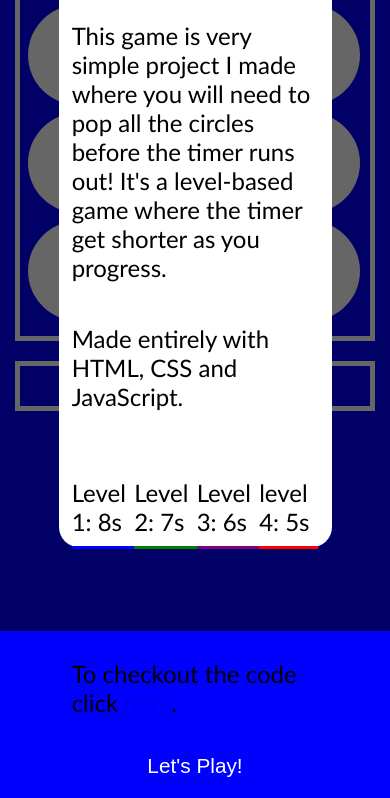
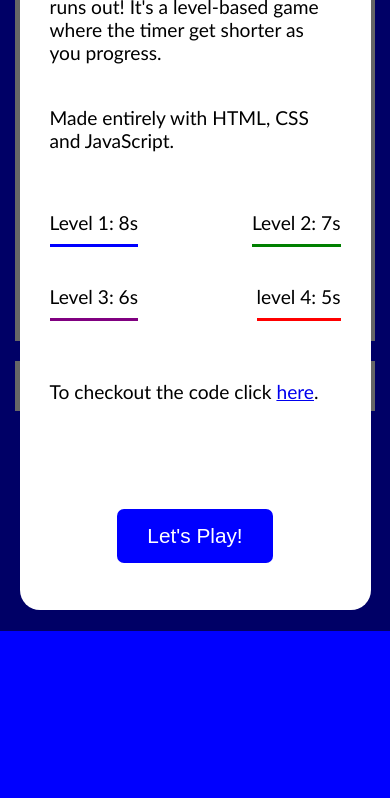
Before and after one commit to miguelRibeir0/CircleGame, a plain HTML site: page index.html in a window 390 px wide. Shown: the part 213-1011 px from the top of the page. After the commit the page ends 844 px from the top, so only its background shows below. Drawn offline with Linux system fonts and the light colour scheme.

Commit message:
made the card responsive

```diff
--- a/css/styles.css
+++ b/css/styles.css
@@ -11,6 +11,7 @@ body {
     flex-direction: column;
     background-color: blue;
     font-family: 'Trebuchet MS', sans-serif;
+    text-wrap: pretty;
 }
 .circles {
     width: 600px;
@@ -115,10 +116,11 @@ body {
     display: flex;
     width: 100%;
     justify-content: space-evenly;
-    margin: 8dvh 0;
+    margin: 10dvh 0;
 }
 .card span p {
     padding-bottom: 10px;
+    margin-bottom: 0px !important;
 }
 .card span p:first-child {
     border-bottom: 3px solid blue;
@@ -136,7 +138,7 @@ body {
     margin-bottom: 50px;
 }
 #last {
-    margin-bottom: 2dvh;
+    margin-bottom: 4dvh;
 }
 .card div:last-child button {
     padding: 20px 40px;
@@ -193,8 +195,28 @@ body {
 }
 
 
+@media screen and (max-width: 1150px) {
+    .card h1 {
+        font-size: 2rem;
+    }
+    .card .cardInfo p{
+        font-size: 1.2rem;
+        margin-bottom: 5dvh;
+    }
+    .card span {
+        margin: 7dvh 0;
+    }
+    .card div:last-child button {
+        padding: 15px 30px;
+        font-size: 1.3rem;
+    }
+    .card div:last-child {
+        margin-bottom: 10px;
+    }
+}
+
+
 @media screen and (max-width: 750px) {
-
     .circles {
         width: 350px;
     }
@@ -215,5 +237,22 @@ body {
     .play {
         width: 100%;
     }
-
+    .card {
+        height: 95dvh;
+        width: 90vw;
+    }
+    .cardInfo {
+        margin: 0 30px;
+    }
+    .card span {
+        display: flex;
+        flex-wrap: wrap;
+        justify-content: space-between;
+        align-content: space-between;
+        width: 100%;
+        height: 13dvh;
+    }
+    .card span p:nth-child(2) {
+        margin-left: 60px;
+    }
 }
--- a/index.html
+++ b/index.html
@@ -12,7 +12,7 @@
         <div class="card">
             <div class="cardInfo">
                 <h1>CircleGame</h2>
-                <p>This game is very simple project I made where you will need to pop all the circles before the timer runs out! It's a level-based game where the timer get shorter as you progress.</p>
+                <p>This game is a very simple project I made where you will need to pop all the circles before the timer runs out! It's a level-based game where the timer get shorter as you progress.</p>
                 <p>Made entirely with HTML, CSS and JavaScript.</p>
                 <span>
                     <p>Level 1: 8s</p>
```
